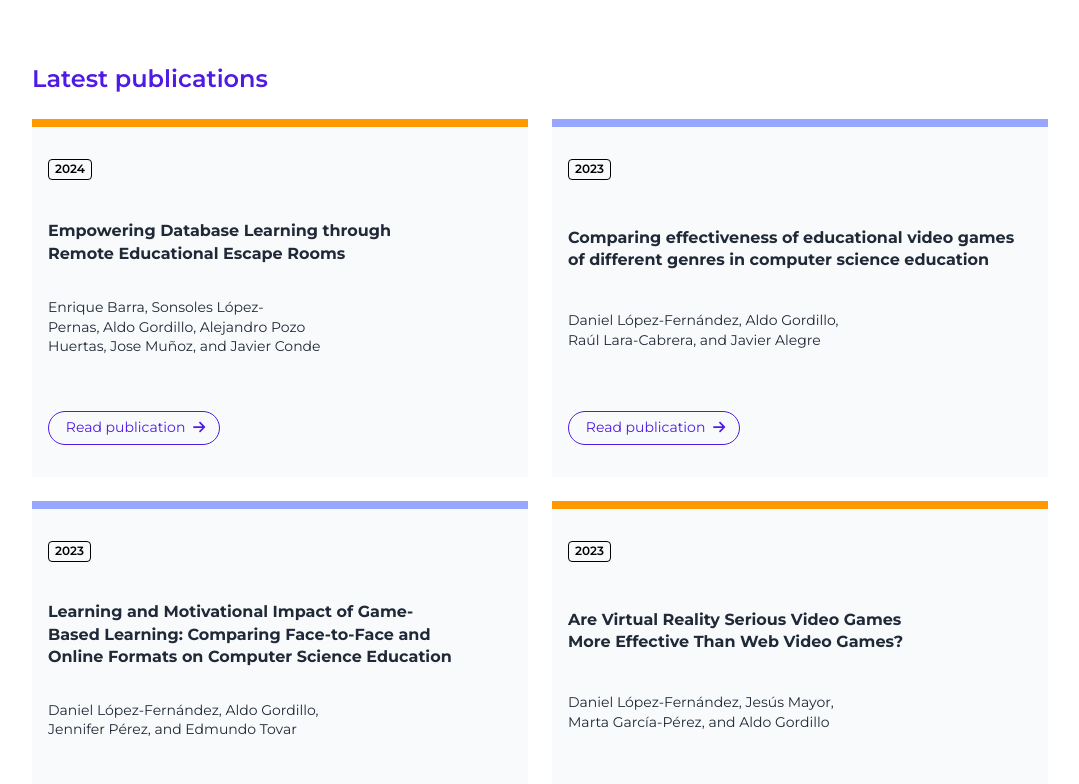
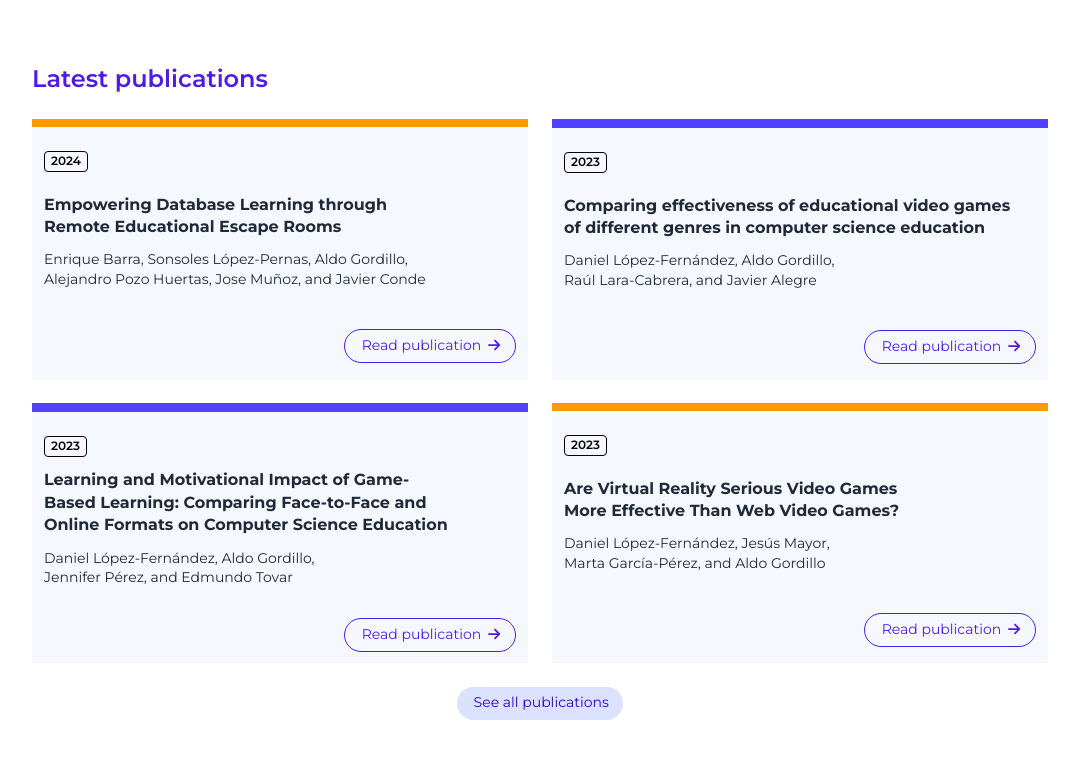
Before and after one commit to CyberAula/cyberaula.github.io, a Next.js app: page / in a window 1280 px wide. Shown: the part 747-1531 px from the top of the page, without its empty margins (100-1179 px from the left). Built offline with nearby package versions, Linux system fonts and the light colour scheme.

Commit message:
recent publications adjustments

```diff
--- a/app/sass/partials/_home.sass
+++ b/app/sass/partials/_home.sass
@@ -8,8 +8,8 @@
             margin-bottom: 2rem
 
         p
-            margin-bottom: 2rem
-            width:80%
+            margin-bottom: 1rem
+            @apply max-w-[75ch]
             @apply text-gray-800
     .group_description
         //width: 100vw
--- a/app/sass/partials/_recentPublications.sass
+++ b/app/sass/partials/_recentPublications.sass
@@ -1,19 +1,10 @@
 @import '../lib/_variables.sass'
 @import "../lib/_mixins.sass"
-
-._publications._recent_publications
-    // display: grid
-    // grid-template-rows: repeat(3, 1fr)
-    // grid-template-columns: repeat(2, 1fr)
-
-    gap: $spacing_xsm
-    height: 100%
 
 ._recent_publications
     a
         height: 100%
-    .article
-        height:100%
+
 .more
     // grid-column: 3 / span 2
     // grid-row: 6 / span 1
@@ -23,19 +14,14 @@
     justify-content: right
 
 
-/* If you need specific responsive adjustments */
-@media (min-width: 900px)
-
-
 .article
     transition: 200ms ease-in-out
-    display: flex
-    flex-direction: column
-    @apply bg-gray-50
+    height: 260px
+    // @apply flex flex-col min-h-[260px]
+    @apply bg-primary-50
     &:hover
         transition: 200ms ease-in-out
-
-        @apply bg-gray-100
+        @apply bg-primary-300
 
     .article_stroke.color-orange
         border: 4px solid $ca-or-300
@@ -44,43 +30,31 @@
         border: 4px solid $ca-or-100
 
     .article_stroke.color-purple
-        border: 4px solid $ca-blue-400
+        @apply border-t-[7px] border-solid border-primary
 
     .article_content
-        @apply min-h-[350px]
-        @apply flex flex-col justify-between
-        gap: $spacing_xsm
-        padding: $spacing_md $spacing_sm
+        @apply px-4 py-8 h-full
+        @apply flex flex-col justify-between gap-4
+        @apply text-gray-800
         .article_date
-            span
-                display: flex
-                small
-                    display: flex
-                    @include border-tag
+            @apply flex
+            small
+                @include border-tag
 
-        .article_title
-            font-weight: $bold
-            @apply text-gray-800
-            margin: 0.6rem 0 0 0
-
-        .article_author
-            font-weight: $regular
-            @apply text-gray-800
-            margin-bottom: 1em
+        .article_info
+            .title
+                font-weight: $bold
+            .author
+                font-weight: $regular
 
 // este código está duplicado en publications.
 //habría que ver si se puede convertir en otro mixin
 .paper_link
     @include icon-button-left
     @include button
-    display: flex
-    flex-direction: row
-    //gap: $spacing_xsm
-    align-content: center
-    justify-content: left
-    margin-top: 0.6rem
+    @apply flex justify-end items-center text-center
+    margin-top: .5rem
     a
         @include big-border-button-blue
         display: flex
         align-content: center
-        //margin-top: $spacing_sm
--- a/components/RecentPublications.js
+++ b/components/RecentPublications.js
@@ -38,10 +38,12 @@ export default function RecentPublications(props) {
                     <div className={`article_stroke ${stroke}`}></div>
                     <div className="article_content">
                       <div className="article_date">
-                        <span><small>{date}</small></span>
+                        <small>{date}</small>
                       </div>
-                      <h5 className="article_title">{title}</h5>
-                      <p className="article_author">{author}</p>
+                      <div className="article_info">
+                        <h5 className="article_title">{title}</h5>
+                        <p className="article_author">{author}</p>
+                      </div>
                       {doi ? (
                         <button className="paper_link text-nowrap">
                           <Link
--- a/tailwind.config.js
+++ b/tailwind.config.js
@@ -13,7 +13,19 @@ module.exports = {
           "conic-gradient(from 180deg at 50% 50%, var(--tw-gradient-stops))",
       },
       colors: {
-        primary: "#5441FF",
+        primary: {
+          900: "#3302BF",
+          800: "#4507C9",
+          700: "#4F1BE4",
+          600: "#5441FF",
+          500: "#6E76FF",
+          400: "#97A7FF",
+          300: "#BECAFF",
+          200: "#DBE2FF",
+          100: "#EBF0FF",
+          50: "#F5F8FF",
+          DEFAULT: "#5441FF",
+        },
         accent: "#5340FF",
         black: "#100025",
         white: "#FAFBFF",
```
